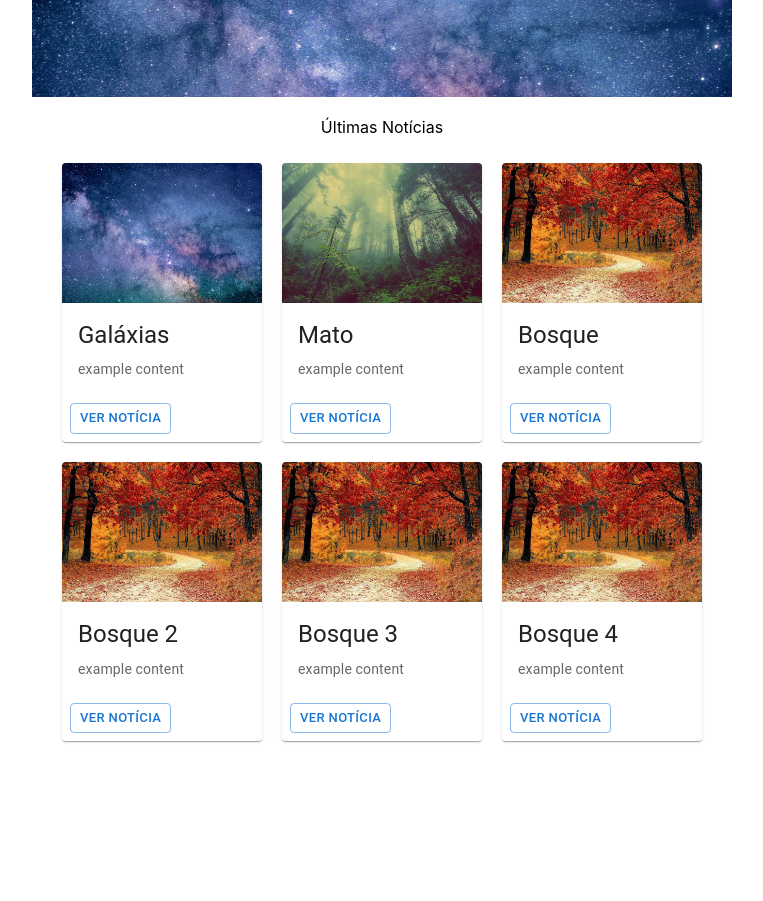
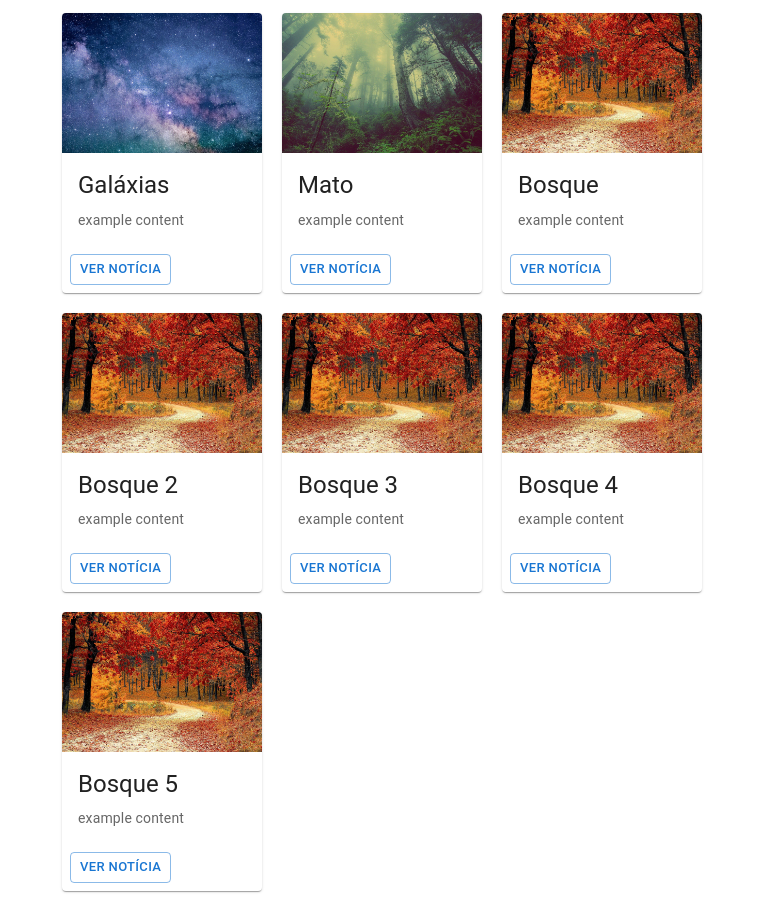
Before and after one commit to guilhermefernandesk/contador, a React (Create React App) app: page /noticias in a window 1280 px wide. Shown: the whole page, without its empty margins (258-1021 px from the left). Before the commit the page ends 800 px from the top, so only its background shows below. Built offline with nearby package versions, Linux system fonts and the light colour scheme.

Commit message:
more recent to less recent

```diff
--- a/src/Pages/Noticias.jsx
+++ b/src/Pages/Noticias.jsx
@@ -9,7 +9,7 @@ import Cards from "../components/Cards";
 
 import galaxia from '../assets/img/1.jpg'
 
-
+const sortedCards = data.sort((a, b) => b.date - a.date);
 
 function Noticias() {
     return (
@@ -21,7 +21,7 @@ function Noticias() {
             </div>
             <p> Últimas Notícias</p>
             <div class="grid-container">
-                {data.map(cards => (
+                {sortedCards.map(cards => (
                     <Cards key={cards.id} cards={cards} />
                 ))}
             </div>
--- a/src/dataNews/data.jsx
+++ b/src/dataNews/data.jsx
@@ -7,36 +7,49 @@ import bosque from '../assets/img/3.jpg'
       id: 1,
       title: "Galáxias",
       content: "example content",
-      image: galaxia
+      image: galaxia,
+      date: new Date('2023-04-27')
     },
     {
       id: 2,
       title: "Mato",
       content: "example content",
-      image: mato
+      image: mato,
+      date: new Date('2023-04-27')
     },
     {
       id: 3,
       title: "Bosque",
       content: "example content",
-      image: bosque
+      image: bosque,
+      date: new Date('2023-04-27')
     },
     {
       id: 4,
       title: "Bosque 2",
       content: "example content",
-      image: bosque
+      image: bosque,
+      date: new Date('2023-04-27')
     },
     {
       id: 5,
       title: "Bosque 3",
       content: "example content",
-      image: bosque
+      image: bosque,
+      date: new Date('2023-04-25')
     },
     {
       id: 6,
       title: "Bosque 4",
       content: "example content",
-      image: bosque
+      image: bosque,
+      date: new Date('2023-04-25')
+    },
+    {
+      id: 7,
+      title: "Bosque 5",
+      content: "example content",
+      image: bosque,
+      date: new Date('2023-04-25')
     },
     ]
```
